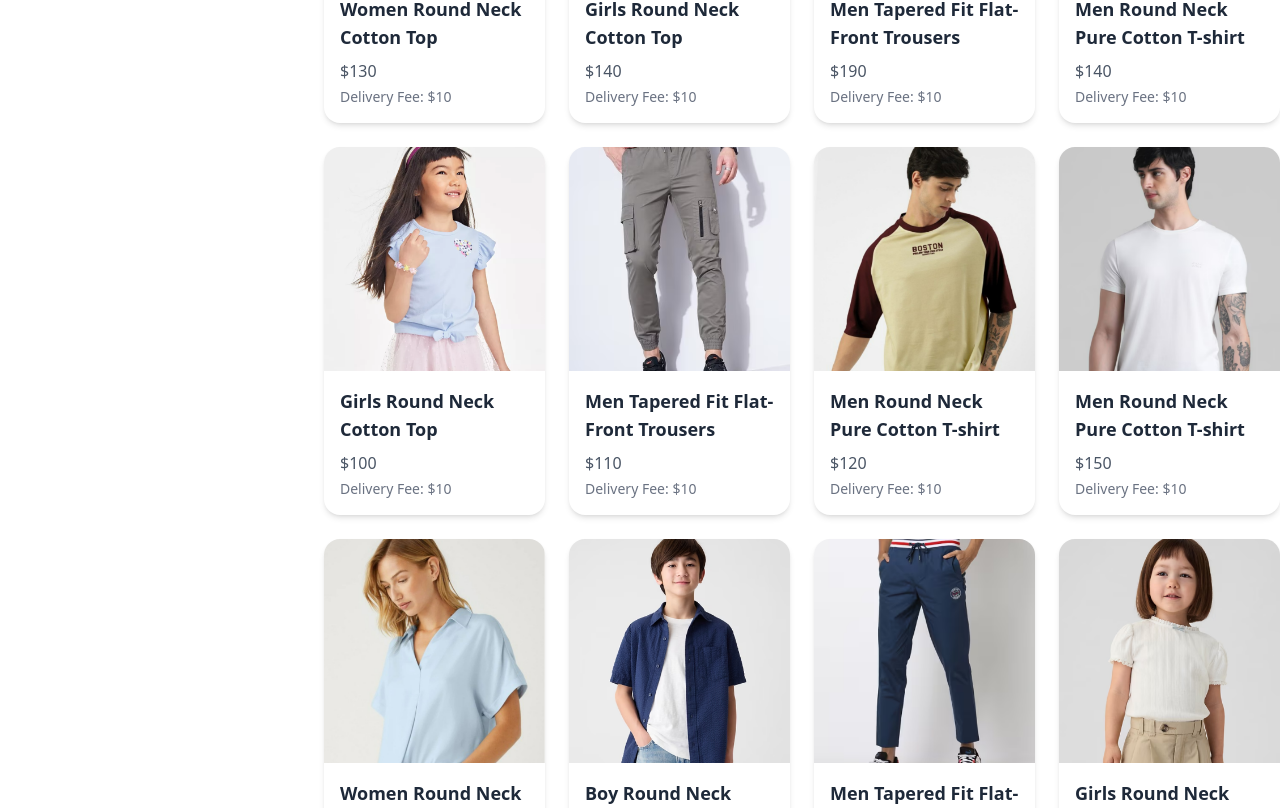
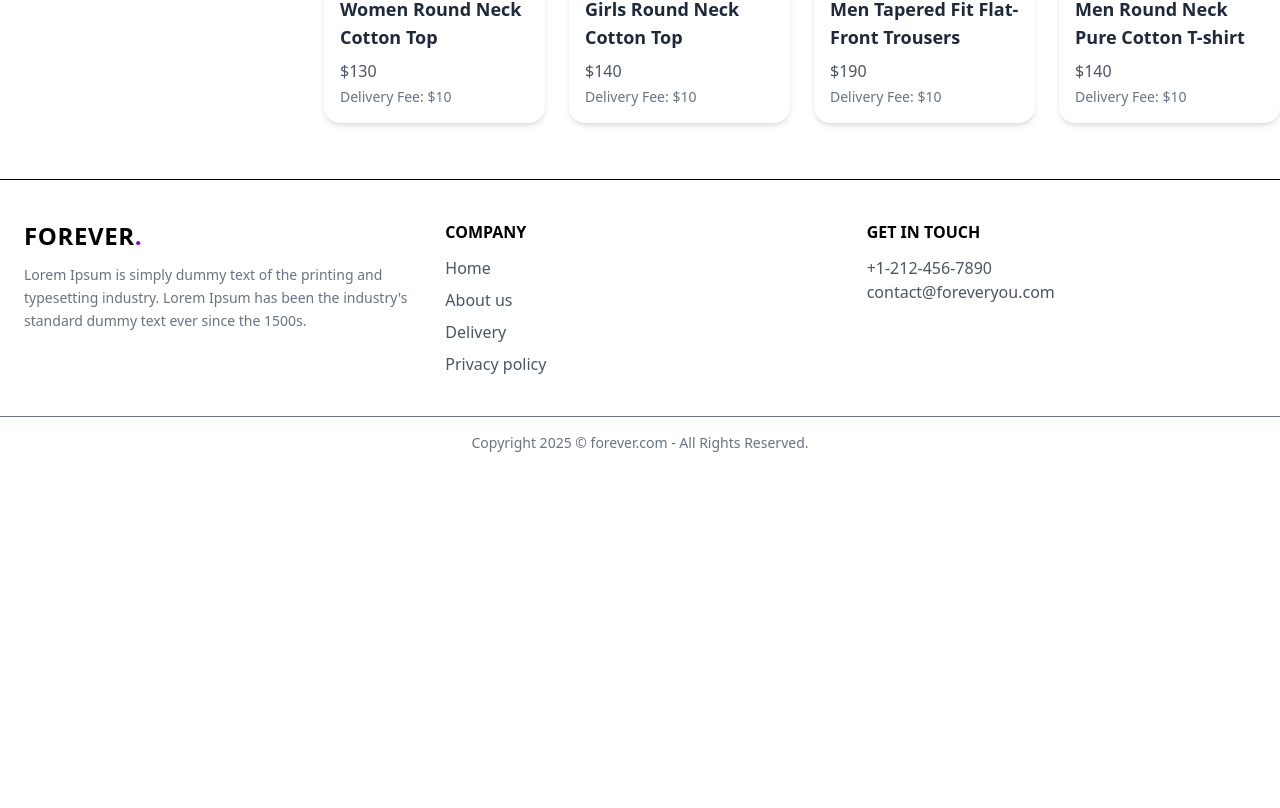
Before and after one commit to m7mdhajjaj/E-commerce-Website-MernStack, a React (Vite) app in the folder fronend/: page /collections in a window 1280 px wide. Shown: the part 832-1640 px from the top of the page. After the commit the page ends 1301 px from the top, so only its background shows below. Built offline with nearby package versions, Linux system fonts and the light colour scheme.

Commit message:
adding sort

```diff
--- a/fronend/src/pages/Collections.jsx
+++ b/fronend/src/pages/Collections.jsx
@@ -10,9 +10,10 @@ const Collections = () => {
   const [selectedCategories, setSelectedCategories] = React.useState([]);
   const [category,setCategory]= React.useState([]);
   const [subCategory,setSubCategory]= React.useState([]);
+  const [sort,setSort]= React.useState('relevant');
 
   useEffect(() => {
-      setSelectedCategories(products);
+      setSelectedCategories(products.slice(0, 8));
 
   }, []);
   useEffect(() => {
@@ -23,8 +24,14 @@ const Collections = () => {
     if (subCategory.length > 0) {
       filteredProducts = filteredProducts.filter(product => subCategory.includes(product.subCategory));
     }
-    setSelectedCategories(filteredProducts);
-  }, [category, subCategory, products]);
+    if (sort === 'low to high') {
+      filteredProducts = filteredProducts.slice().sort((a, b) => a.price - b.price);
+    }
+    else if (sort === 'high to low') {
+      filteredProducts = filteredProducts.slice().sort((a, b) => b.price - a.price);
+    }
+    setSelectedCategories(filteredProducts.slice(0, 8));
+  }, [category, subCategory, products, sort]);
 
   const toggleCategory = (e)=>{
     if (category.includes(e.target.value)) {
@@ -40,6 +47,9 @@ const Collections = () => {
     } else {
       setSubCategory([...subCategory, e.target.value]);
     }
+  }
+  const toggleOption =(e)=>{
+    setSort(e.target.value);
   }
 
   return (
@@ -100,8 +110,8 @@ const Collections = () => {
       <div className="flex-1">
         <div className="flex items-center justify-between mb-6">
           <Title text1="all" text2="collections" />
-          <select className="border border-gray-300 rounded-lg p-2">
-            <option value="relevant">Sort by: Relevant</option>
+          <select value={sort} onChange={toggleOption} className="border border-gray-300 rounded-lg p-2">
+            <option  value="relevant">Sort by: Relevant</option>
             <option value="low to high">Sort by: Low to High</option>
             <option value="high to low">Sort by: High to Low</option>
           </select>
```
